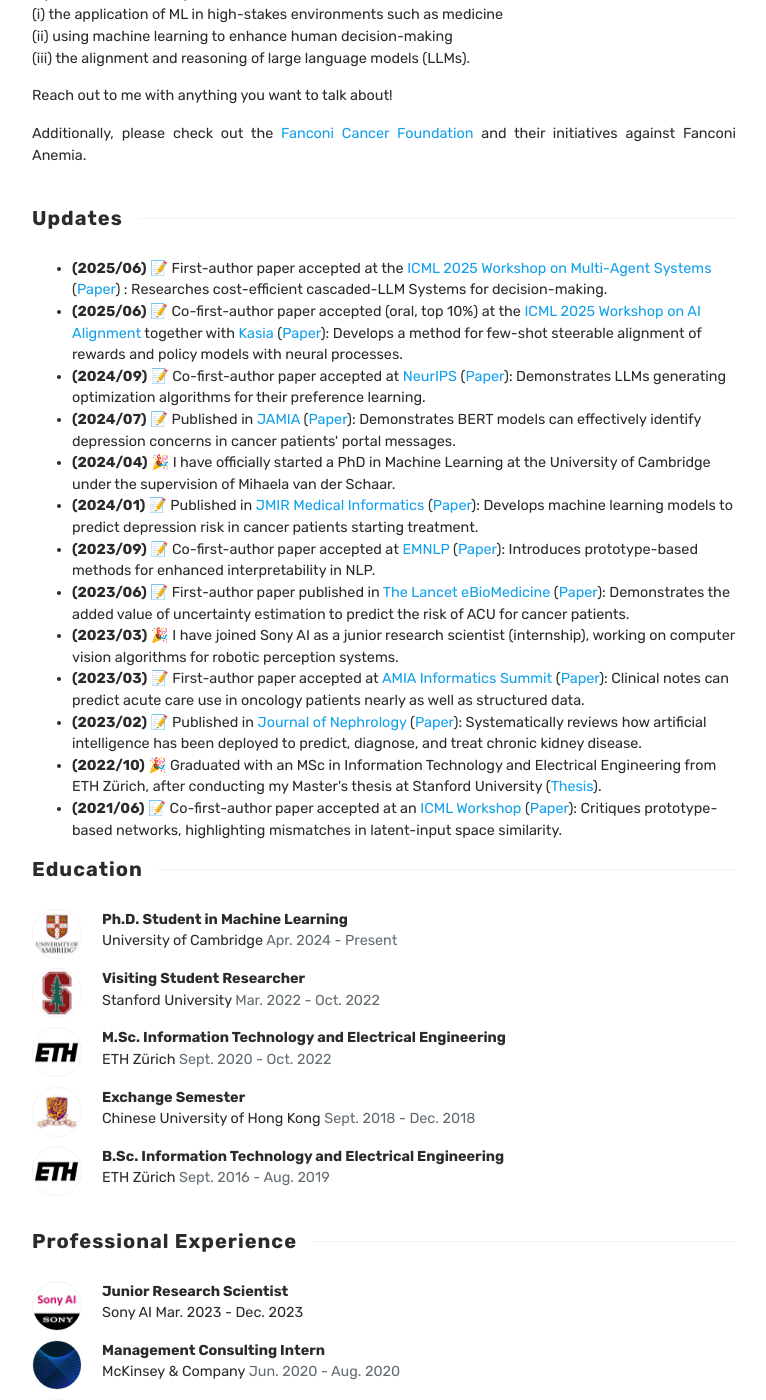
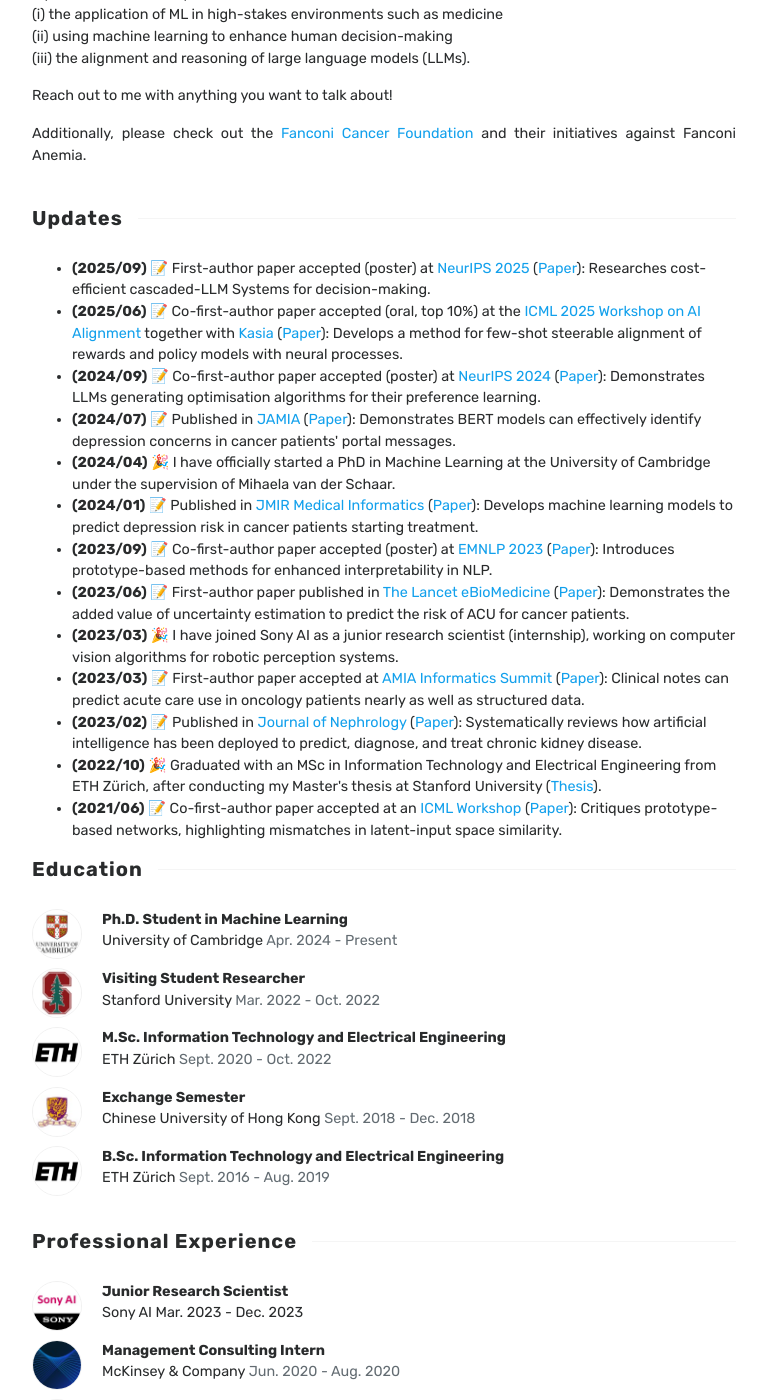
Before and after one commit to fanconic/fanconic.github.io, a Jekyll site: the page built from index.html, in a window 1280 px wide and 1400 px high, scrolled down 694 px. Shown: the whole window, without its empty margins (256-1022 px from the left). Built offline with Jekyll 4.4.1, drawn with Linux system fonts in a browser that asks for light colours; the list of posts is cut into pages by our own code; some of the changed text lies outside the part shown.

Commit message:
updated CV september 2025

```diff
--- a/_layouts/default.html
+++ b/_layouts/default.html
@@ -160,7 +160,7 @@
 
                 <div class="copyright">
                     <p class="pull-left">
-                        Copyright © {{ site.time | date: "%Y" }} Claudio Fanconi (Last updated: Jun 10th, 2025).
+                        Copyright © {{ site.time | date: "%Y" }} Claudio Fanconi (Last updated: Sept 18th, 2025).
                     </p>
                     <p class="pull-right">
                         <!-- Please, leave credit to author unless you own a commercial license: https://www.wowthemes.net/freebies-license/ -->
--- a/index.html
+++ b/index.html
@@ -58,9 +58,9 @@ title: Home
         <div class="wrapintro-title" style="text-align: left; font-size: 0.9em;">
             <h2><span>Updates</span></h2>
             <ul>
-                <li><b>(2025/06)</b> 📝 First-author paper accepted at the <a
-                        href="https://icml.cc/virtual/2025/workshop/39955">ICML 2025 Workshop on Multi-Agent
-                        Systems</a> (<a href="https://arxiv.org/abs/2506.11887">Paper</a>) : Researches cost-efficient
+                <li><b>(2025/09)</b> 📝 First-author paper accepted (poster) at <a
+                        href="https://neurips.cc/Conferences/2025">NeurIPS 2025</a> (<a
+                        href="https://arxiv.org/abs/2506.11887">Paper</a>): Researches cost-efficient
                     cascaded-LLM Systems for decision-making.
                 </li>
                 <li><b>(2025/06)</b> 📝 Co-first-author paper accepted (oral, top 10%) at the <a
@@ -69,9 +69,9 @@ title: Home
                     (<a href="https://arxiv.org/abs/2412.13998">Paper</a>): Develops a method for few-shot steerable
                     alignment of rewards and policy models with neural processes.
                 </li>
-                <li><b>(2024/09)</b> 📝 Co-first-author paper accepted at <a
-                        href="https://neurips.cc/Conferences/2024">NeurIPS</a>
-                    (<a href="https://arxiv.org/pdf/2406.08414">Paper</a>): Demonstrates LLMs generating optimization
+                <li><b>(2024/09)</b> 📝 Co-first-author paper accepted (poster) at <a
+                        href="https://neurips.cc/Conferences/2024">NeurIPS 2024</a>
+                    (<a href="https://arxiv.org/pdf/2406.08414">Paper</a>): Demonstrates LLMs generating optimisation
                     algorithms for their preference learning.
                 </li>
                 <li><b>(2024/07)</b> 📝 Published in <a href="https://academic.oup.com/jamia">JAMIA</a>
@@ -87,7 +87,9 @@ title: Home
                     (<a href="https://medinform.jmir.org/2024/1/e51925/PDF">Paper</a>): Develops machine learning models
                     to predict depression risk in cancer patients starting treatment.
                 </li>
-                <li><b>(2023/09)</b> 📝 Co-first-author paper accepted at <a href="https://2023.emnlp.org/">EMNLP</a>
+                <li><b>(2023/09)</b> 📝 Co-first-author paper accepted (poster) at <a
+                        href="https://2023.emnlp.org/">EMNLP
+                        2023</a>
                     (<a href="https://aclanthology.org/2023.emnlp-main.869.pdf">Paper</a>): Introduces prototype-based
                     methods for enhanced interpretability in NLP.
                 </li>
```
Also changed, not shown: 1 other file.
